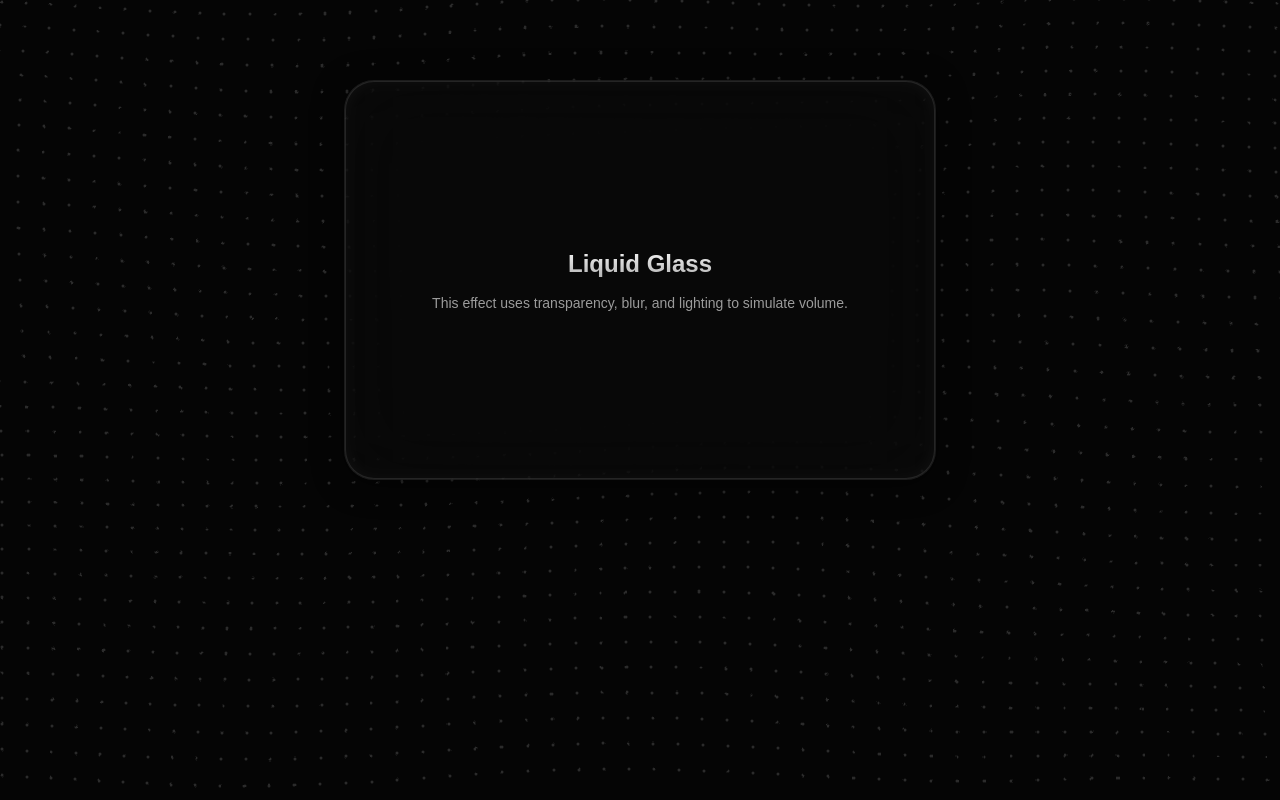
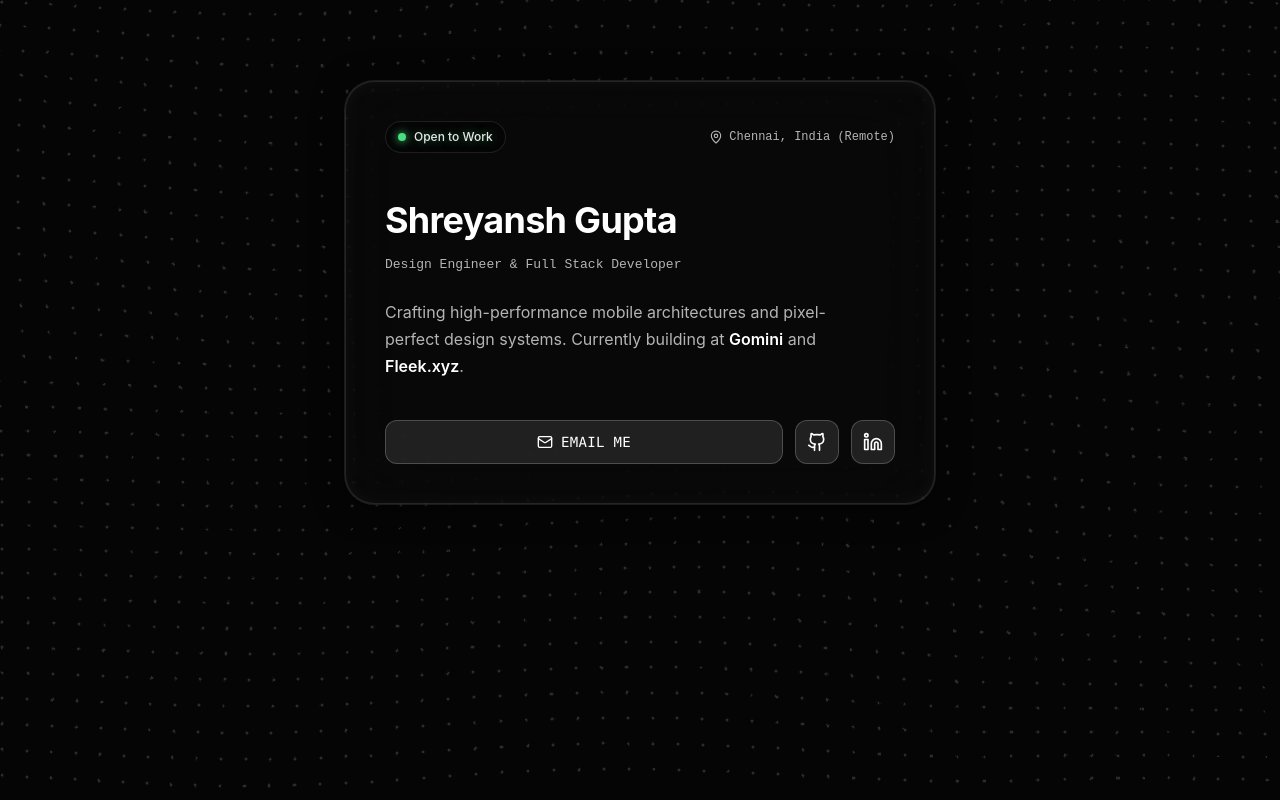
Before and after one commit to shrey258/portfolio_2, a React (Vite) app: page / in a window 1280 px wide. Built offline with nearby package versions, Linux system fonts and the light colour scheme.

Commit message:
Add lucide-react dependency and replace LiquidGlassCard with IdentityCard component

```diff
--- a/package.json
+++ b/package.json
@@ -11,6 +11,7 @@
   },
   "dependencies": {
     "@tailwindcss/vite": "^4.1.18",
+    "lucide-react": "^0.561.0",
     "react": "^19.2.0",
     "react-dom": "^19.2.0",
     "tailwindcss": "^4.1.18"
--- a/src/App.tsx
+++ b/src/App.tsx
@@ -1,6 +1,6 @@
 import './App.css';
 import TopoBackground from './components/TopoBackground';
-import LiquidGlassCard from './components/LiquidGlassCard';
+import IdentityCard from './components/IdentityCard';
 
 function App() {
   return (
@@ -21,30 +21,8 @@ function App() {
         position: 'relative',
         zIndex: 1,
       }}>
-        <LiquidGlassCard
-          style={{ width: '100%', height: 'auto', minHeight: '400px' }}
-        >
-          <h2 style={{
-            marginBottom: '10px',
-            fontSize: '24px',
-            fontWeight: '600',
-            background: 'linear-gradient(to bottom, #ffffff, #aaaaaa)',
-            WebkitBackgroundClip: 'text',
-            WebkitTextFillColor: 'transparent'
-          }}>
-            Liquid Glass
-          </h2>
-
-          <p style={{
-            fontSize: '14px',
-            lineHeight: '1.6',
-            color: 'rgba(255, 255, 255, 0.6)'
-          }}>
-            This effect uses transparency, blur, and lighting to simulate volume.
-          </p>
-        </LiquidGlassCard>
+        <IdentityCard />
       </main>
-
     </div>
   );
 }
--- /dev/null
+++ b/src/components/IdentityCard.tsx
@@ -0,0 +1,97 @@
+import LiquidGlassCard from './LiquidGlassCard';
+import { MapPin, Mail, Github, Linkedin } from 'lucide-react';
+
+const IdentityCard = () => {
+  return (
+    <LiquidGlassCard
+      style={{
+        width: '100%',
+        height: 'auto',
+        minHeight: '400px',
+        alignItems: 'normal',
+        textAlign: 'left'
+      }}
+    >
+      {/* 1. Top Row (Meta) */}
+      <div style={{ display: 'flex', justifyContent: 'space-between', alignItems: 'center', marginBottom: '40px', flexWrap: 'wrap', gap: '16px' }}>
+        {/* Status Pill */}
+        <div style={{
+          display: 'flex', alignItems: 'center', gap: '8px',
+          padding: '6px 12px', borderRadius: '999px',
+          background: 'rgba(0, 0, 0, 0.3)',
+          border: '1px solid rgba(255, 255, 255, 0.1)'
+        }}>
+          <div style={{
+            width: '8px', height: '8px', borderRadius: '50%',
+            background: '#4ADE80', boxShadow: '0 0 8px #4ADE80'
+          }} />
+          <span style={{
+            fontSize: '12px', color: 'rgba(255,255,255,0.9)',
+            fontWeight: 500, fontFamily: 'Inter, sans-serif',
+            textShadow: '0 0 10px rgba(74, 222, 128, 0.5)'
+          }}>
+            Open to Work
+          </span>
+        </div>
+
+        {/* Location */}
+        <div style={{
+          display: 'flex', alignItems: 'center', gap: '6px',
+          color: 'rgba(255,255,255,0.7)',
+          fontFamily: 'monospace',
+          fontSize: '12px'
+        }}>
+          <MapPin size={14} />
+          <span>Chennai, India (Remote)</span>
+        </div>
+      </div>
+
+      {/* 2. Middle (Identity) */}
+      <div style={{ marginBottom: '24px' }}>
+        <h1 style={{
+          fontSize: '36px', fontWeight: '700', color: '#ffffff',
+          letterSpacing: '-0.02em', margin: '0 0 8px 0', fontFamily: 'Inter, sans-serif'
+        }}>
+          Shreyansh Gupta
+        </h1>
+        <p style={{
+          fontFamily: 'monospace', fontSize: '13px', color: 'rgba(255,255,255,0.7)', margin: 0
+        }}>
+          Design Engineer & Full Stack Developer
+        </p>
+      </div>
+
+      {/* 3. Bio Section */}
+      <p style={{
+        fontSize: '16px', lineHeight: '1.7', color: 'rgba(255,255,255,0.7)',
+        maxWidth: '480px', marginBottom: '40px', fontFamily: 'Inter, sans-serif'
+      }}>
+        Crafting high-performance mobile architectures and pixel-perfect design systems. Currently building at <strong style={{ color: '#fff', fontWeight: 600 }}>Gomini</strong> and <strong style={{ color: '#fff', fontWeight: 600 }}>Fleek.xyz</strong>.
+      </p>
+
+      {/* 4. Bottom Row (Actions) */}
+      <div style={{ display: 'flex', gap: '12px' }}>
+        <button
+          className="flex-1 h-11 rounded-xl bg-white/10 border border-white/20 text-white text-sm font-medium flex items-center justify-center gap-2 cursor-pointer transition-all duration-300 hover:bg-white hover:text-black font-mono uppercase tracking-wide"
+        >
+          <Mail size={16} />
+          Email Me
+        </button>
+
+        <button
+          className="w-11 h-11 rounded-xl bg-white/10 border border-white/20 text-white flex items-center justify-center cursor-pointer transition-all duration-300 hover:bg-white hover:text-black"
+        >
+          <Github size={20} />
+        </button>
+
+        <button
+          className="w-11 h-11 rounded-xl bg-white/10 border border-white/20 text-white flex items-center justify-center cursor-pointer transition-all duration-300 hover:bg-white hover:text-black"
+        >
+          <Linkedin size={20} />
+        </button>
+      </div>
+    </LiquidGlassCard>
+  );
+};
+
+export default IdentityCard;
```
Also changed, not shown: 2 other files (tests, documents, lock files or other folders).
